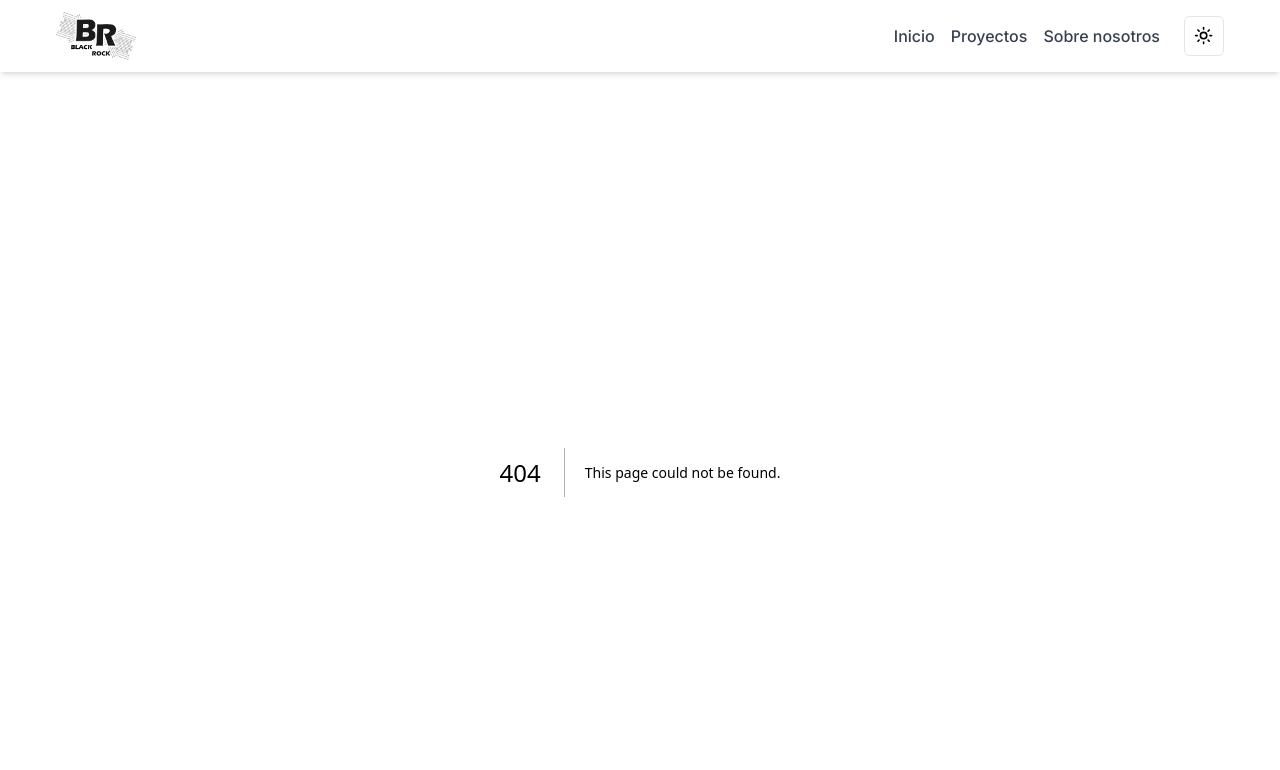
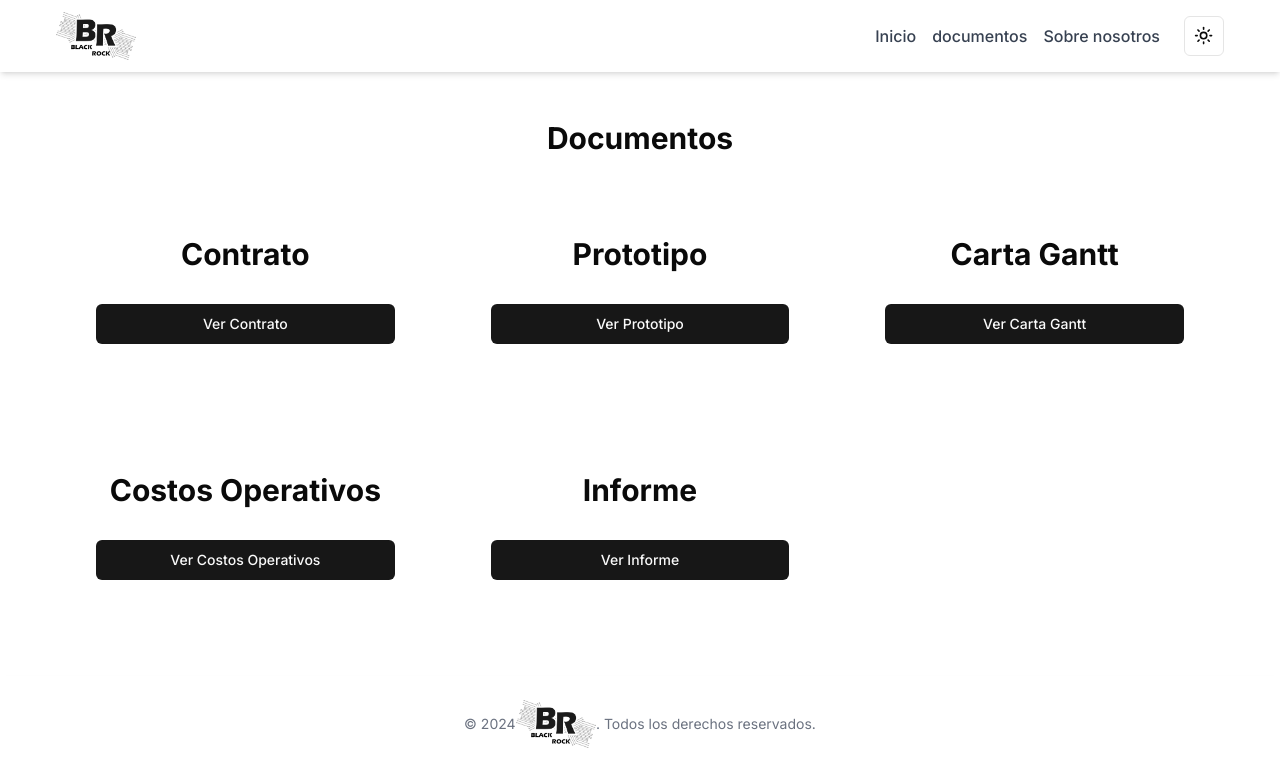
Before and after one commit to avilesxd/blackRock, a Next.js app: page /documents in a window 1280 px wide. Before the commit this address had no page. Shown: the top 770 px of the page. Built offline with nearby package versions, Linux system fonts and the light colour scheme.

Commit message:
corrección de nombre

```diff
--- a/src/app/projects/page.tsx
+++ b/src/app/documents/page.tsx
@@ -5,7 +5,7 @@ import { Button } from "@/components/ui/button";
 import { DOCUMENTS } from "@/lib/constants";
 import React from "react";
 
-function ProjectsPage() {
+function DocumentsPage() {
   return (
     <Section title="Documentos">
       <div className="grid grid-cols-1 sm:grid-cols-2 lg:grid-cols-3 gap-8">
@@ -24,4 +24,4 @@ function ProjectsPage() {
   );
 }
 
-export default ProjectsPage;
+export default DocumentsPage;
--- a/src/app/sitemap.ts
+++ b/src/app/sitemap.ts
@@ -9,7 +9,7 @@ export default function sitemap(): MetadataRoute.Sitemap {
       priority: 1,
     },
     {
-      url: "https://blackrockteam.vercel.app/projects",
+      url: "https://blackrockteam.vercel.app/documents",
       lastModified: new Date(),
       changeFrequency: "daily",
       priority: 1,
--- a/src/lib/constants.ts
+++ b/src/lib/constants.ts
@@ -32,8 +32,8 @@ const NAV_LINKS = [
     href: "/",
   },
   {
-    name: "Proyectos",
-    href: "/projects",
+    name: "documentos",
+    href: "/documents",
   },
   {
     name: "Sobre nosotros",
```
